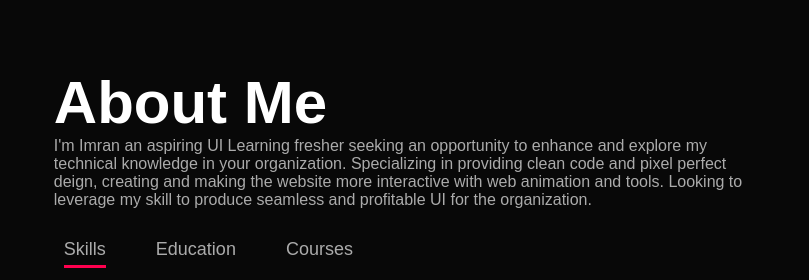
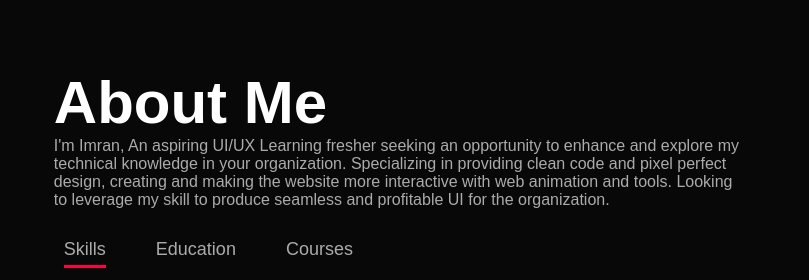
Before and after one commit to ItzImranAlam/My-Portfolio, a plain HTML site: page index.html in a window 1280 px wide. Shown: the part 802-1082 px from the top of the page, 471-1280 px from the left. Drawn offline with Linux system fonts and the light colour scheme.

Commit message:
impo updates

```diff
--- a/index.html
+++ b/index.html
@@ -40,10 +40,10 @@
                 </div>
                 <div class="about-col-2">
                     <h1 class="sub-title">About Me</h1>
-                    <p>I'm Imran an aspiring UI Learning fresher seeking an opportunity to
+                    <p>I'm Imran, An aspiring UI/UX Learning fresher seeking an opportunity to
                         enhance and explore my technical knowledge in your
                         organization. Specializing in providing clean code and pixel
-                        perfect deign, creating and making the website more
+                        perfect design, creating and making the website more
                         interactive with web animation and tools.
                         Looking to leverage my skill to produce seamless and
                         profitable UI for the organization.</p>
@@ -152,7 +152,7 @@
                         <a href="https://www.instagram.com/iam__imran22/" target="_blank"><i class="fa-brands fa-instagram"></i></i></a>
                         <a href="https://twitter.com/iamIMRAN_22" target="_blank"><i class="fa-brands fa-twitter"></i></i></a>
                     </div>
-                    <a href="image/Imran_Alam_Resume 2 W-A&R.pdf" download class="btn btn2">Download CV</a>
+                    <a href="image/Imran_Alam_Resume_FINAL.pdf" download class="btn btn2">Download CV</a>
                 </div>
                 <div class="contact-right">
                     <form name="submit-to-google-sheet">
```
Also changed, not shown: 2 other files.
